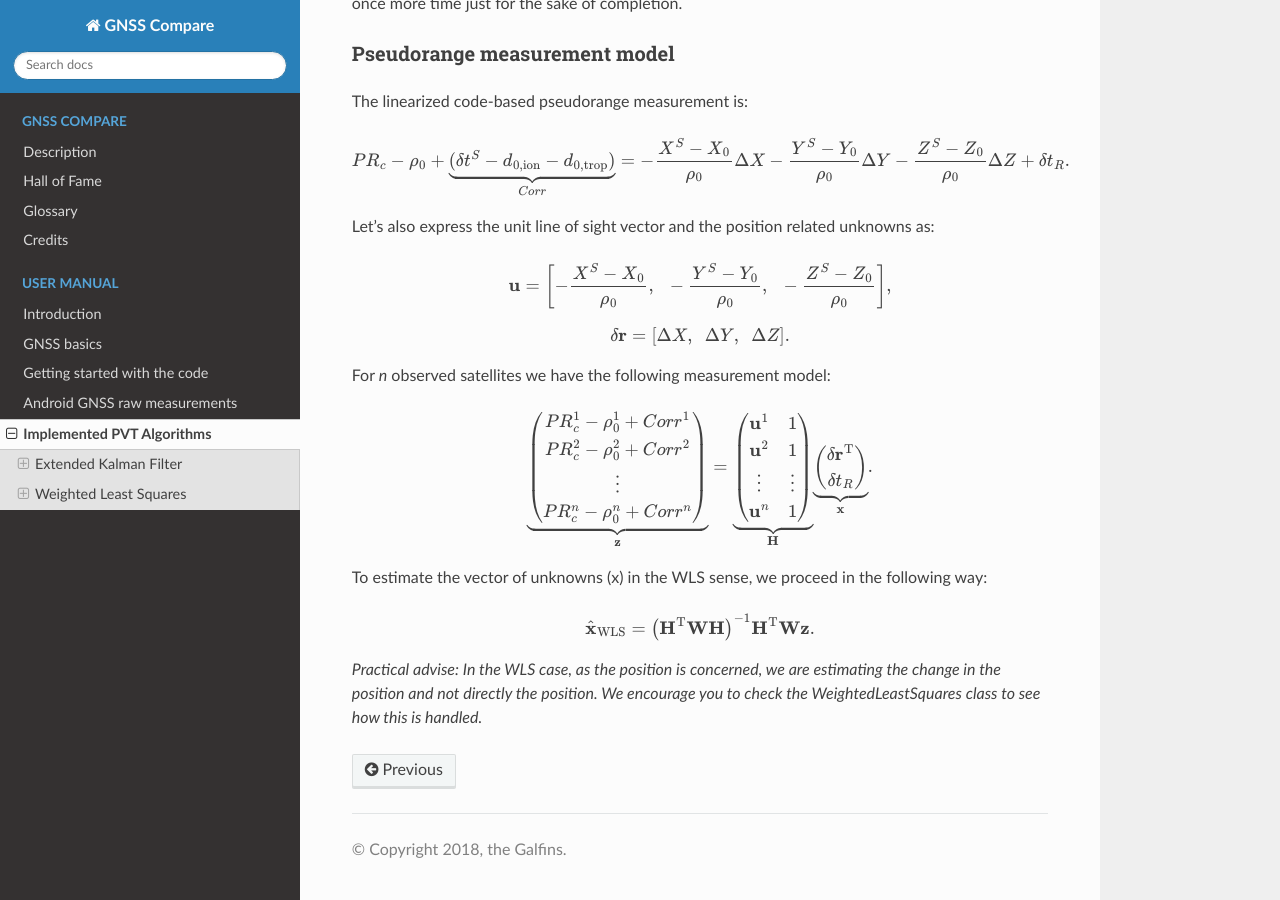
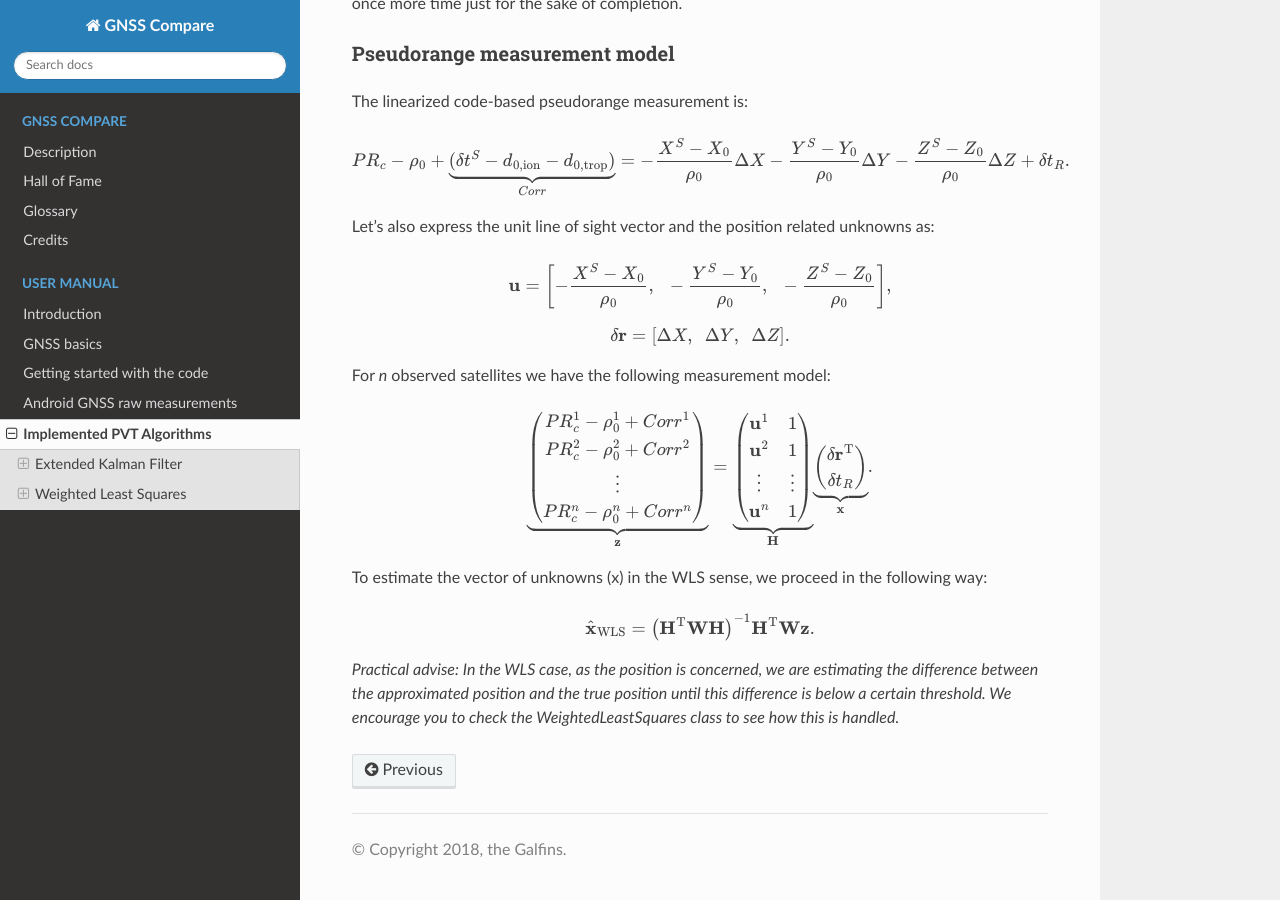
Before and after one commit to TheGalfins/GNSS_Compare, a Sphinx documentation site: the page built from docs/user_manual/implemented_algorithms.rst, in a window 1280 px wide and 900 px high, scrolled down 6586 px. Built offline with Sphinx 7.4.7 and the Read the Docs theme 2.0.0, drawn with Linux system fonts in a browser that asks for light colours; pages that are not in the unit, such as notebooks, are missing from menus.

Commit message:
Modified the practical advise for the WLS description

```diff
--- a/docs/user_manual/implemented_algorithms.rst
+++ b/docs/user_manual/implemented_algorithms.rst
@@ -329,5 +329,5 @@ To estimate the vector of unknowns (x) in the WLS sense, we proceed in the follo
 .. math::
   \hat{\mathbf{x}}_{\text{WLS}} = \left(\mathbf{H}^{\text{T}} \mathbf{W} \mathbf{H} \right)^{-1}\mathbf{H}^{\text{T}} \mathbf{W} \mathbf{z}.
 
-*Practical advise: In the WLS case, as the position is concerned, we are estimating the change in the position and not directly the position. We encourage you to check the
+*Practical advise: In the WLS case, as the position is concerned, we are estimating the difference between the approximated position and the true position until this difference is below a certain threshold. We encourage you to check the
 WeightedLeastSquares class to see how this is handled.*
```
